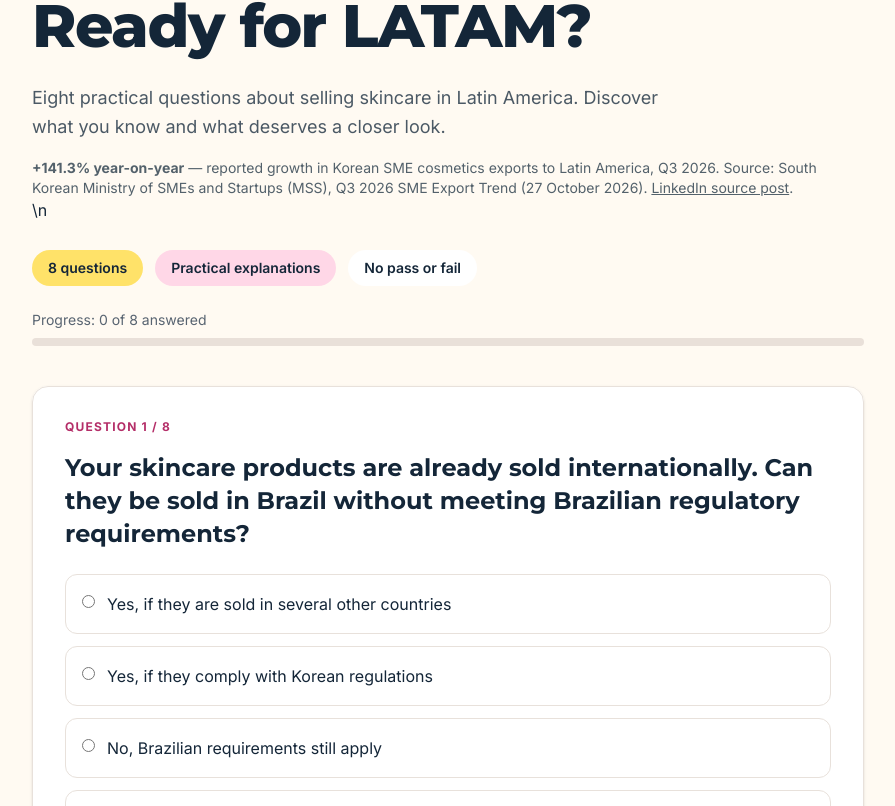
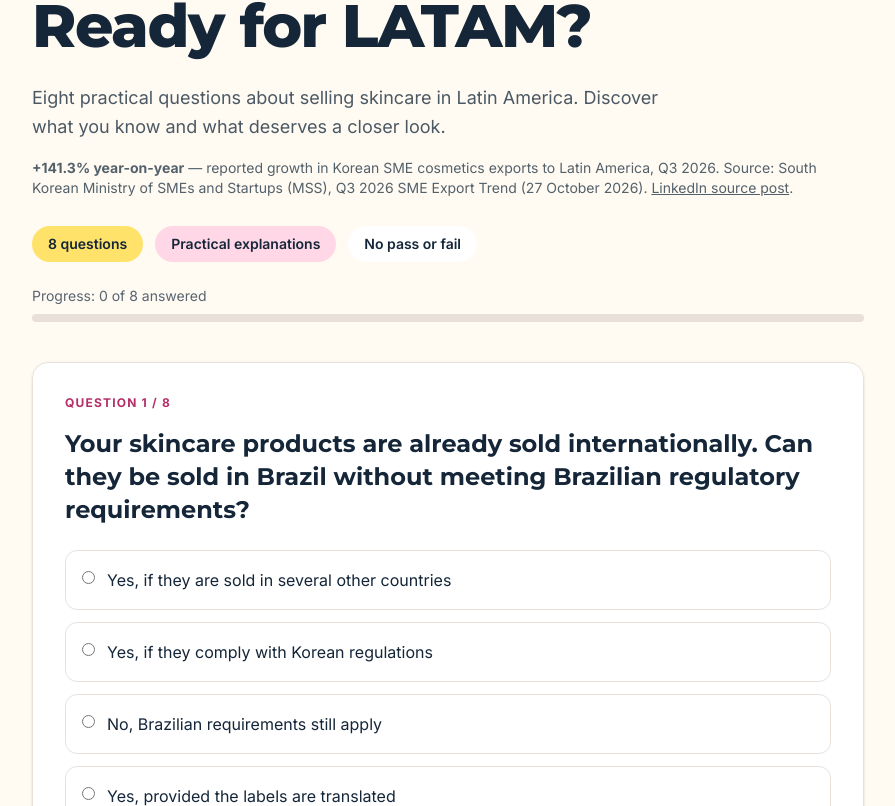
Before and after one commit to yochaigg/central-orbit, a Next.js app: page /k-beauty-latam in a window 1280 px wide. Shown: the part 975-1781 px from the top of the page, without its empty margins (192-1087 px from the left). Built offline with nearby package versions, Linux system fonts and the light colour scheme.

Commit message:
Fix JSX line break in source attribution

```diff
--- a/src/app/k-beauty-latam/page.tsx
+++ b/src/app/k-beauty-latam/page.tsx
@@ -36,7 +36,8 @@ export default function KBeautyLatamQuiz() {
       <div className="mb-8 overflow-hidden rounded-2xl bg-[#f9e5b6]"><img src="/images/k-beauty-latam-quiz.png" alt="K-beauty LATAM quiz campaign at Copacabana beach highlighting 141.3% year-on-year Korean SME cosmetics export growth in Q3 2026" className="h-auto w-full" onError={(e)=>{e.currentTarget.style.display="none";}} /></div>\n      <p className="text-xs font-bold uppercase tracking-[.18em] text-[#b42e68]">K-Beauty · Latin America</p>
       <h1 className="mt-4 text-4xl font-extrabold leading-tight tracking-tight sm:text-6xl">Is Your K-Beauty Brand Ready for LATAM?</h1>
       <p className="mt-5 max-w-2xl text-lg leading-relaxed text-[#4b5965]">Eight practical questions about selling skincare in Latin America. Discover what you know and what deserves a closer look.</p>
-      <p className="mt-4 text-sm text-[#53616b]"><strong>+141.3% year-on-year</strong> — reported growth in Korean SME cosmetics exports to Latin America, Q3 2026. Source: South Korean Ministry of SMEs and Startups (MSS), Q3 2026 SME Export Trend (27 October 2026). <a href="https://lnkd.in/p/d47sJf2A" target="_blank" rel="noopener noreferrer" className="underline">LinkedIn source post</a>.</p>\n      <div className="mt-7 flex flex-wrap items-center gap-3 text-sm font-semibold"><span className="rounded-full bg-[#ffe269] px-4 py-2">8 questions</span><span className="rounded-full bg-[#ffd7e7] px-4 py-2">Practical explanations</span><span className="rounded-full bg-white px-4 py-2">No pass or fail</span></div>
+      <p className="mt-4 text-sm text-[#53616b]"><strong>+141.3% year-on-year</strong> — reported growth in Korean SME cosmetics exports to Latin America, Q3 2026. Source: South Korean Ministry of SMEs and Startups (MSS), Q3 2026 SME Export Trend (27 October 2026). <a href="https://lnkd.in/p/d47sJf2A" target="_blank" rel="noopener noreferrer" className="underline">LinkedIn source post</a>.</p>
+      <div className="mt-7 flex flex-wrap items-center gap-3 text-sm font-semibold"><span className="rounded-full bg-[#ffe269] px-4 py-2">8 questions</span><span className="rounded-full bg-[#ffd7e7] px-4 py-2">Practical explanations</span><span className="rounded-full bg-white px-4 py-2">No pass or fail</span></div>
       <p className="mt-6 text-sm text-[#586471]">Progress: {count} of 8 answered</p>
       <div className="mt-2 h-2 overflow-hidden rounded-full bg-[#e9e0d9]"><div className="h-full bg-[#e73581] transition-all" style={{width:`${count/8*100}%`}}/></div>
     </section>
```
